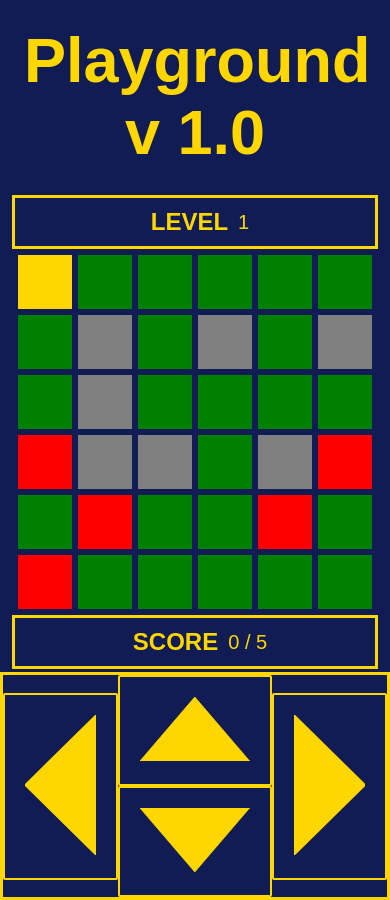
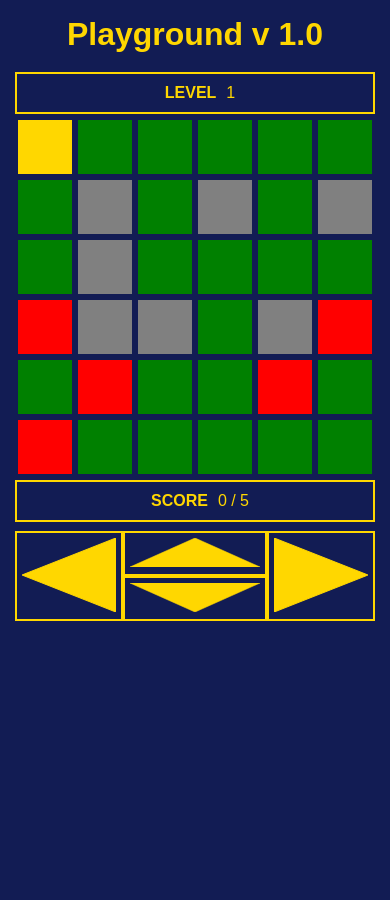
Before and after one commit to adamgarwacki/js-game-playground, a plain HTML site: page main.html in a window 390 px wide. After the commit the page ends 844 px from the top, so only its background shows below. Drawn offline with Linux system fonts and the light colour scheme.

Commit message:
zmiany rwd; dostosowanie przycisków urządzeń dotykowych do odpowiednich szerokości

```diff
--- a/main.css
+++ b/main.css
@@ -16,18 +16,19 @@ body {
 .game-side-panel {
     /* Tutaj border top-down ma 3px ponieważ tyle mają kafelki planszy */
     margin: 3px 10px;
+    box-sizing: border-box;
     width: 120px;
     border: 3px solid gold;
     text-align: center;
 }
 
 .game-side-panel>p {
-    font-size: 1.25em;
+    font-size: 1.5em;
 }
 
 .header-one {
-    margin: 24px;
-    font-size: 63px;
+    margin: 16px;
+    font-size: 4em;
     text-align: center;
 }
 
@@ -56,11 +57,12 @@ body {
     transition: all 0.5s;
 }
 
-.game-container-win>.sub-header {
+.win-message {
     margin: 0px;
     text-align: center;
     line-height: 600px;
     font-size: 3em;
+    font-weight: bold;
 }
 
 .main-game-area {
@@ -78,21 +80,25 @@ body {
 /*CONTROL BUTTONS*/
 
 .button-space {
+    margin: auto;
+    margin-top: 13px;
     display: flex;
     flex-direction: row;
-    border: solid gold;
-    align-items: center;
+    height: 220px;
+    width: 872px;
     background-color: #121c54;
 }
 
-.button-space>div:nth-child(odd) {
-    width: 30%;
-    background-color: #121c54;
+.button-space > div {
+    height: 100%;
 }
 
-.button-space>div:nth-child(2) {
+.button-space > div:nth-child(odd) {
+    width: 30%;
+}
+
+.button-space > div:nth-child(2) {
     width: 40%;
-    background-color: #121c54;
 }
 
 .button-space button {
@@ -101,8 +107,15 @@ body {
     padding: 20px;
     background-color: transparent;
     border: none;
-    border: 2px solid gold;
-    border-radius: 2px;
+    border: 3px solid gold;
+}
+
+.button-space > div:nth-child(odd) > button {
+    height: 100%;
+}
+
+.button-space > div:nth-child(2) > button {
+    height: 50%;
 }
 
 .arrow {
@@ -146,12 +159,25 @@ body {
 /* RWD */
 
 @media (max-width: 910px) {
+    .header-one {
+        font-size: 3em;
+    }
+
+    .sub-header {
+        font-size: 1.25em;
+    }
+
+    .win-message {
+        font-size: 2.5em;
+    }
+
     .main-game-area {
         flex-direction: column;
         align-items: center;
     }
 
     .game-side-panel {
+        margin: 3px 0px;
         width: 600px;
         display: flex;
         flex-direction: row;
@@ -159,9 +185,42 @@ body {
         align-items: center;
     }
 
+    .game-side-panel > p {
+        font-size: 1.25em;
+    }
+
+    .button-space {
+        width: 600px;
+        height: 150px;
+    }
+
+    .button-space {
+        margin-top: 6px;
+    }
+
+    .button-space button {
+        padding: 10px;
+    }
+
+    .button-space > div:nth-child(odd) > button > svg {
+        height: 126px;
+    }
+
+    .button-space > div:nth-child(2) > button > svg {
+        height: 51px;
+    }
+
 }
 
 @media (max-width: 636px) {
+    .header-one {
+        font-size: 2em;
+    }
+
+    .sub-header {
+        font-size: 1em;
+    }
+
     .game-container {
         width: 360px;
         height: 360px;
@@ -172,12 +231,18 @@ body {
         height: 360px;
     }
 
-    .game-container-win>.sub-header {
-        line-height: 360px;
+    .game-side-panel {
+        width: 360px;
+        border-width: 2px;
     }
 
-    .game-side-panel {
-        width: 360px;
+    .game-side-panel > p {
+        font-size: 1em;
+    }
+
+    .win-message {
+        line-height: 360px;
+        font-size: 2em;
     }
 
     .single-panel-2 {
@@ -209,4 +274,26 @@ body {
         width: 45px;
         height: 45px;
     }
+
+    .button-space {
+        width: 360px;
+        height: 90px;
+    }
+
+    .button-space {
+        margin-top: 6px;
+    }
+
+    .button-space button {
+        padding: 5px;
+        border-width: 2px;
+    }
+
+    .button-space > div:nth-child(odd) > button > svg {
+        height: 74px;
+    }
+
+    .button-space > div:nth-child(2) > button > svg {
+        height: 29px;
+    }
 }
--- a/main.html
+++ b/main.html
@@ -22,7 +22,7 @@
             <div class="game-container" id="game-container">
                 <!-- <div class="single-panel"></div> -->
                 <div class="game-container-win" id="game-container-win">
-                    <h2 class="sub-header">You win!</h2>
+                    <p class="win-message">You win!</p>
                 </div>
 
             </div>
```
